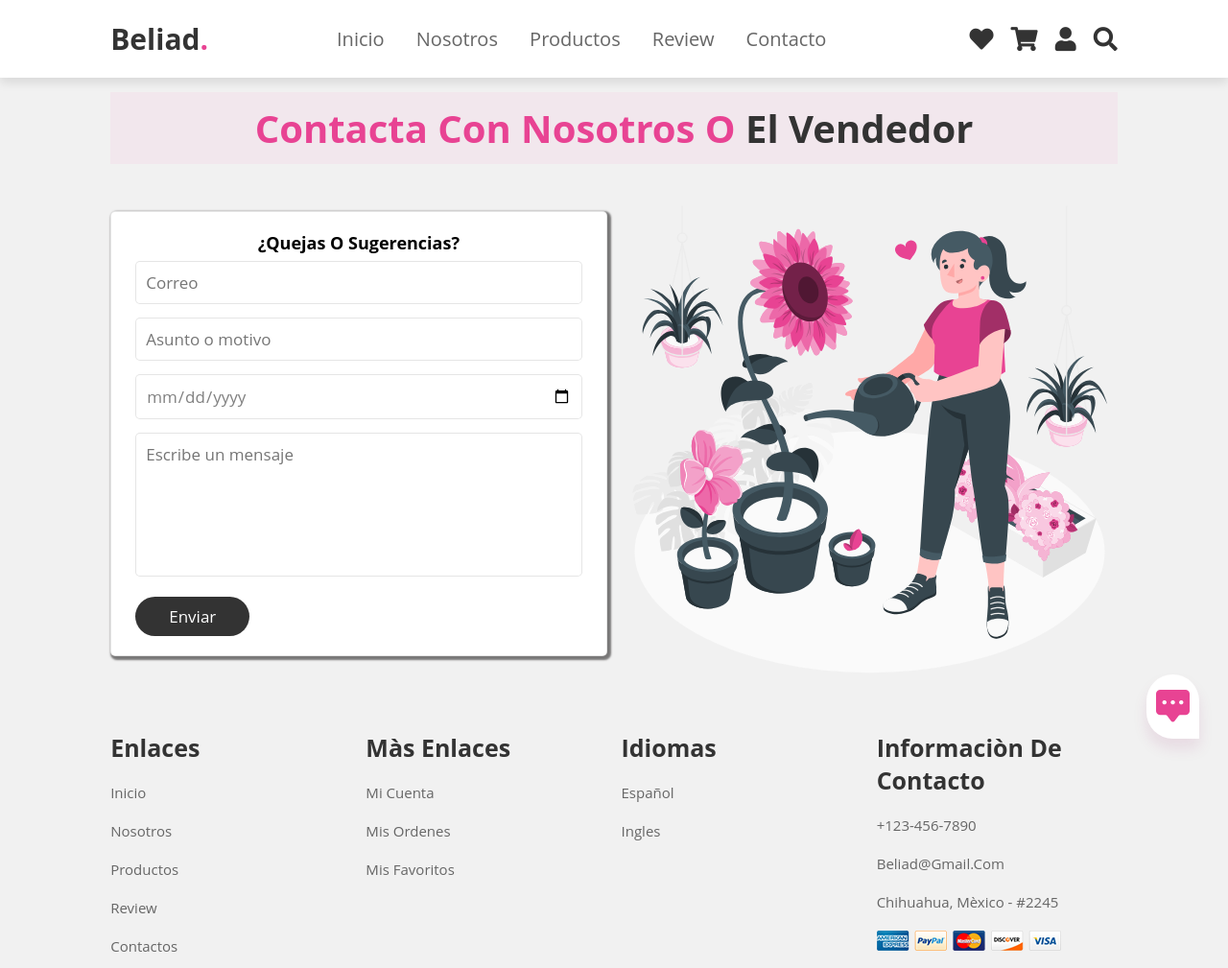
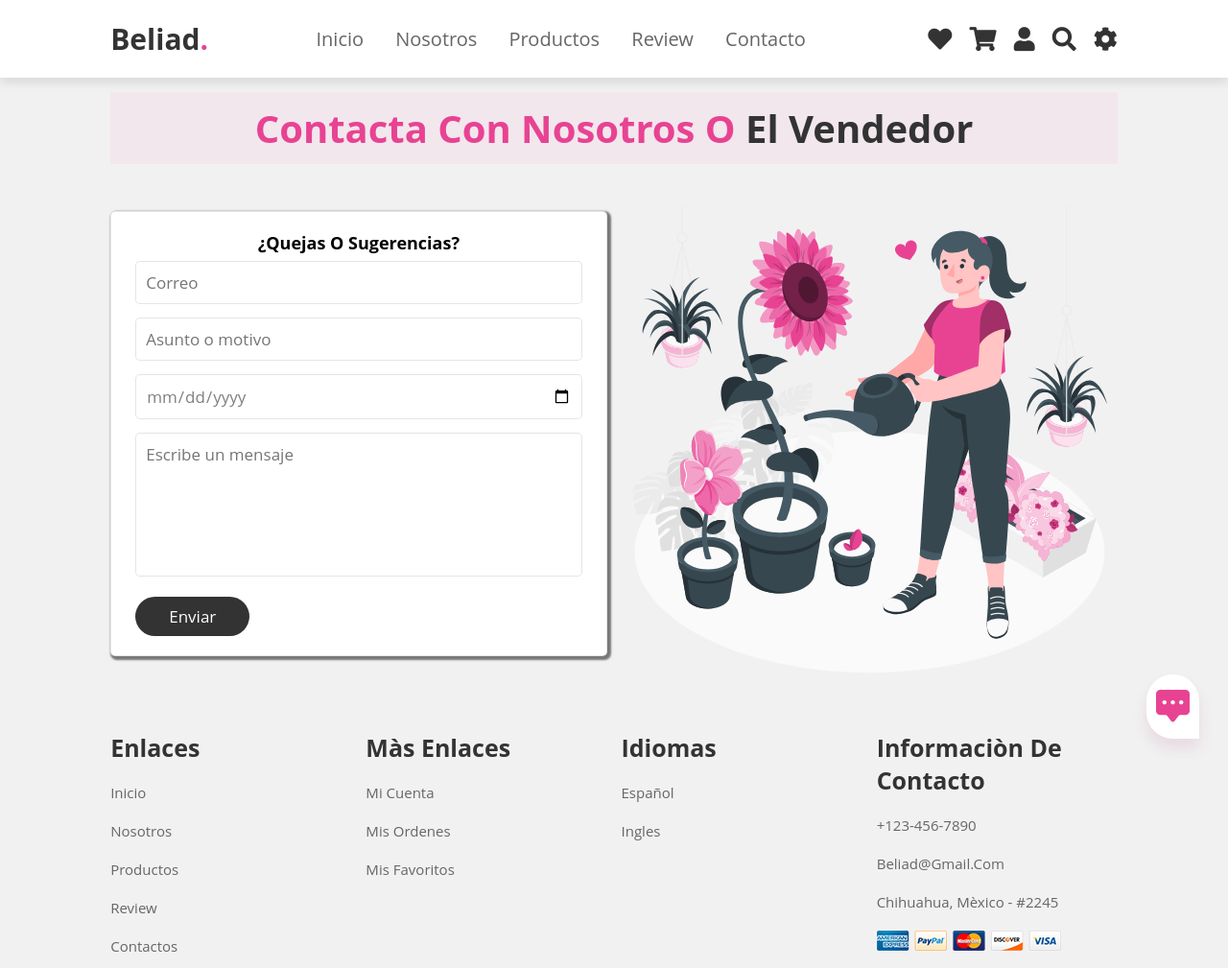
Before and after one commit to amyazc/tacobellw3, a plain HTML site: page Contacto.html in a window 1280 px wide. Shown: the top 1009 px of the page at 96% size. Drawn offline with nearby package versions, Linux system fonts and the light colour scheme.

Commit message:
icono ajustes

```diff
--- a/Contacto.html
+++ b/Contacto.html
@@ -42,6 +42,7 @@
         <a href="#" class="fas fa-shopping-cart"></a>
         <a href="Login.html" class="fas fa-user"></a>
         <a href="#" class="fas fa-search "></a>
+        <a href="#" class="fas fa-cog " alt="Ajustes"></a>
     </div>
 
 </header>
```
Also changed, not shown: Nosotros.html (+1 -0 lines), Productos.html (+1 -0 lines), review.html (+1 -0 lines).
